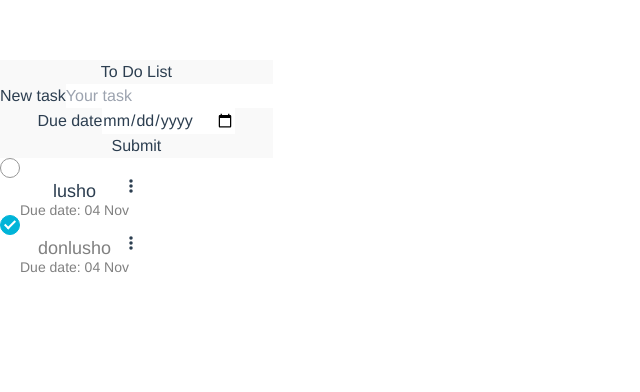
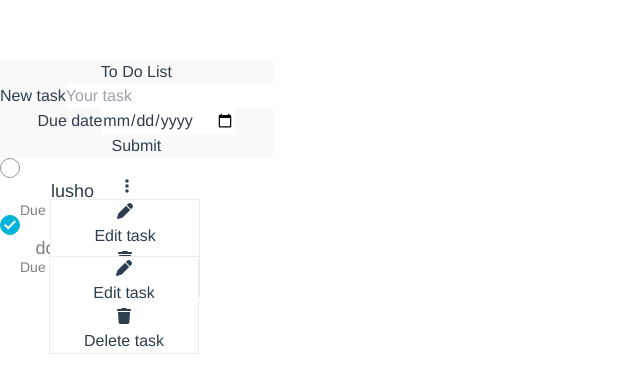
Before and after one commit to pkbranca/vuejs_todo, a Vue app: page / in a window 1280 px wide. Shown: the top 392 px of the page, without its empty margins (0-640 px from the left). Built offline with nearby package versions, Linux system fonts and the light colour scheme.

Commit message:
edit value

```diff
--- a/package.json
+++ b/package.json
@@ -13,6 +13,7 @@
     "@fortawesome/free-solid-svg-icons": "^6.4.2",
     "@fortawesome/vue-fontawesome": "^2.0.10",
     "core-js": "^3.8.3",
+    "moment": "^2.29.4",
     "uuid": "^8.3.2",
     "vue": "^2.6.14",
     "vue-dayjs-plugin": "^1.0.0"
--- a/src/App.vue
+++ b/src/App.vue
@@ -2,8 +2,8 @@
   <div id="app">
     <div class="card m-auto p-6 border border-gray-200 rounded-lg shadow dark:bg-gray-800 dark:border-gray-700">
       <h4 class="font-sans font-bold text-xl mb-5">To Do List</h4>
-      <ToDoForm  @addTask="addTask"/>
-      <TaskList v-bind:tasks="tasks" @updateStatus="updateStatus"/>
+      <ToDoForm v-bind:editTask="currentTask" @addTask="addTask"/>
+      <TaskList v-bind:tasks="tasks" @updateStatus="updateStatus" @editTaskInformation="editTaskInformation"/>
     </div>
   </div>
 </template>
@@ -11,31 +11,57 @@
 <script>
 import ToDoForm from './components/ToDoForm.vue';
 import TaskList from './components/TaskList.vue';
+import { v4 as uuidv4 } from 'uuid';
+
 
 export default {
   name: 'App',
   components: {
-     ToDoForm,
+    ToDoForm,
     TaskList
   },
   data() {
     return {
+    currentTask: {
+      id: '',
+      name: '',
+      date: '',
+      done: false
+    },
     tasks: [
-      { id: '4fe2d942-584b-439b-a5fc-bd9f564d8d47', name: 'lusho', date: new Date(), done: false},
-      { id: '299f289c-01de-482b-af0c-0cf108401e8f',name: 'donlusho', date: new Date(), done: true}
+      { id: '4fe2d942-584b-439b-a5fc-bd9f564d8d47', name: 'lusho', date: '2016-04-10', done: false},
+      { id: '299f289c-01de-482b-af0c-0cf108401e8f',name: 'donlusho', date: '2016-04-11', done: true}
       ]
     }
   },
   methods: {
     addTask(e){
-      if(!isNaN(e.date)){
-        this.tasks.push(e);
+      if(e.task.date !== "" && e.task.name !== "" ){
+        if(e.task.id !== ""){
+          const taskUpdate = this.tasks.find((x)=> x.id === e.task.id);
+          taskUpdate.name = e.task.name;
+          taskUpdate.date = e.task.date;
+          taskUpdate.done = e.task.done;
+        }else{
+          e.task.id = uuidv4();
+          this.tasks.push(e.task);
+        }
+
+        this.currentTask = {
+          id: '',
+          name: '',
+          date: '',
+          done: false
+        };
       }
+    },
+    editTaskInformation(editTask){
+      this.currentTask = editTask;
+
     },
     updateStatus(updateId){
       const toDoToUpdate = this.tasks.find((item) => item.id === updateId);
       toDoToUpdate.done = !toDoToUpdate.done;
-      // this.tasks[index].done = !this.tasks[index].done;
     }
   }
 }
--- a/src/components/TaskList.vue
+++ b/src/components/TaskList.vue
@@ -2,9 +2,8 @@
   <div class="mt-5 text-left">
     <div class="card taskContainer w-100 mb-6 p-4 border border-gray-200 rounded-lg shadow dark:bg-gray-800 dark:border-gray-700 justify-between"
       v-for="(task, index) in tasks" :key="index" >
-      <!-- <input type="radio" id="yes" value="true" v-model="task.done" @click="updateTaskStatus(index)"> -->
       <div class="flex">
-        <div class="task_radio" :class="{'selected': task?.done}" @click="updateTaskStatus(task)" >
+        <div class="task_radio cursor-pointer" :class="{'selected': task?.done}" @click="updateTaskStatus(task)" >
             <div class="check"></div>
         </div>
         <div class="taskInformation">
@@ -13,29 +12,72 @@
         </div>
      </div>
       <div class="task_option">
-        <font-awesome-icon icon="fa-solid fa-ellipsis-vertical" />
+        <font-awesome-icon class="cursor-pointer" icon="fa-solid fa-ellipsis-vertical" @click="openOptions(task)"/>
+        <div class="task_optionsPopover shadow" :class="[taskOptionOpen.id == task.id? 'visible':'hidden']">
+          <div class="p-3 popOverOption" @click="editTaskInformation(task)">
+            <font-awesome-icon icon="fa-solid fa-pen"></font-awesome-icon>
+            <div class="inline ml-2">Edit task</div>
+          </div>
+
+          <div class="p-3 popOverOption" @click="deleteTaskInformation(task)">
+            <font-awesome-icon icon="fa-solid fa-trash"></font-awesome-icon>
+            <div class="inline ml-2">Delete task</div>
+          </div>
+        </div>
       </div>
     </div>
   </div>
 </template>
-
 <script>
 
 export default {
-
   props:  ['tasks'],
   data: function(){
     return{
+      taskOptionOpen: {},
+
     }
   },
   methods:{
     updateTaskStatus(task){
       this.$emit('updateStatus', task.id);
+    },
+    editTaskInformation(task){
+      this.taskOptionOpen = {};
+      this.$emit('editTaskInformation',task);
+    },
+    deleteTaskInformation(task){
+      this.taskOptionOpen = {};
+      this.$emit('deleteTaskInformation', task);
+    },
+    openOptions(task){
+      if(task === this.taskOptionOpen){
+        this.taskOptionOpen = {};
+      }else{
+        this.taskOptionOpen = task;
+      }
     }
   }
 }
 </script>
+
 <style scoped>
+  .task_optionsPopover{
+    border: 1px solid #ededed;
+    position: absolute;
+    background-color: #FFF;
+    left: -75px;
+    width: 150px;
+    z-index: 2;
+  }
+  .task_option{
+    position: relative;
+  }
+.popOverOption:hover {
+    background-color: #ededed;
+    cursor: pointer;
+  }
+
   .task_option{
     margin: auto 0;
   }
@@ -71,9 +113,6 @@ export default {
     bottom: 5px;
     left: 6px;
   }
-.taskName.selected{
-
-}
   .taskContainer{
     display: flex;
   }
--- a/src/components/ToDoForm.vue
+++ b/src/components/ToDoForm.vue
@@ -5,13 +5,17 @@
       <label for="newTask" class="text-left block mb-2 text-sm font-medium text-gray-900 dark:text-white">New task</label>
       <input class="shadow appearance-none border rounded w-full py-2 px-3 text-gray-700
                leading-tight focus:outline-none focus:shadow-outline"
-               id="username" type="text" v-model.lazy="label" placeholder="Your task">
+               id="username" type="text"
+               v-model.lazy="localValue.name"
+               placeholder="Your task">
     </div>
     <div class="mb-6">
       <label for="newTask" class="text-left block mb-2 text-sm font-medium text-gray-900 dark:text-white">Due date</label>
       <input class="shadow appearance-none border rounded w-full py-2 px-3 text-gray-700
                leading-tight focus:outline-none focus:shadow-outline"
-               id="dueDate" type="date" v-model.lazy="dueDate" placeholder="Due date">
+               type="date"
+               v-model.lazy="localValue.date"
+               placeholder="Due date">
     </div>
     <div>
       <button type="submit" class="btn_submit text-white bg-blue-700 hover:bg-blue-800 focus:ring-4 focus:outline-none focus:ring-blue-300 font-medium rounded-lg text-sm w-full sm:w-100 px-5 py-2.5 text-center dark:bg-blue-600 dark:hover:bg-blue-700 dark:focus:ring-blue-800"
@@ -31,26 +35,29 @@
   }
 </style>
 <script>
- import { v4 as uuidv4 } from 'uuid';
 
 export default {
+  props: {
+    editTask: {
+      id: '',
+      name: '',
+      date: '',
+    }
+  },
+  computed: {
+            localValue: {
+                get: function() {
+                    return this.editTask;
+                }
+            }
+        },
   data() {
     return {
-      label: "",
-      dueDate: Date
     };
   },
-  // props: ['addTask'],
-  // emits: ['addTask'],
   methods: {
-    onSubmit(e){
-      e.preventDefault();
-      this.$emit("addTask", { task: this.label})
-    },
     addTask(){
-      this.$emit('addTask', {id: uuidv4(), name: this.label, done: false, date: new Date(this.dueDate)});
-      this.label = '';
-      this.dueDate = '';
+      this.$emit('addTask', { task: this.localValue});
     }
   }
 
--- a/src/main.js
+++ b/src/main.js
@@ -4,7 +4,8 @@ import { library } from '@fortawesome/fontawesome-svg-core'
 import { FontAwesomeIcon } from '@fortawesome/vue-fontawesome'
 import { faUserSecret } from '@fortawesome/free-solid-svg-icons'
 import { faEllipsisVertical } from '@fortawesome/free-solid-svg-icons'
-
+import { faPen } from '@fortawesome/free-solid-svg-icons'
+import { faTrash } from '@fortawesome/free-solid-svg-icons'
 
 import './index.css'
 import dayjs from 'dayjs';
@@ -13,6 +14,8 @@ import relativeTime from 'dayjs/plugin/relativeTime';
 /* add icons to the library */
 library.add(faUserSecret)
 library.add(faEllipsisVertical);
+library.add(faPen);
+library.add(faTrash);
 
 dayjs.extend(relativeTime);
 Object.defineProperties(Vue.prototype, {
```
Also changed, not shown: 1 other file (tests, documents, lock files or other folders). Lines whose indentation alone changed are shown as unchanged.
